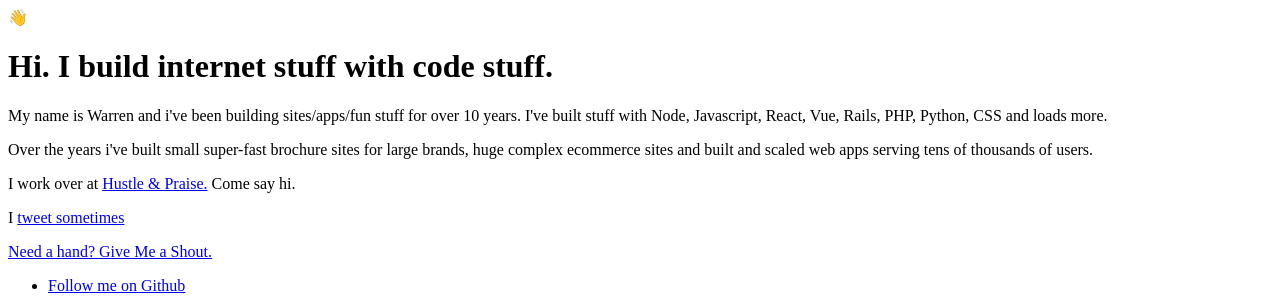
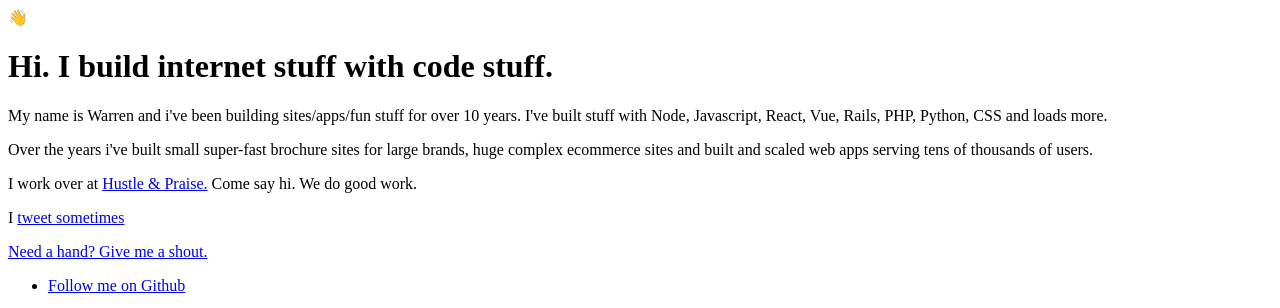
Before and after one commit to Wurren/warrenhaskins.dev, a Next.js app: page / in a window 1280 px wide. Shown: the top 308 px of the page. Built offline with nearby package versions, Linux system fonts and the light colour scheme.

Commit message:
few text tweaks

```diff
--- a/pages/index.js
+++ b/pages/index.js
@@ -10,7 +10,7 @@ export default function Home() {
                 <meta name="title" content="Warren Haskins | I build internet stuff with code stuff." />
                 <meta
                     name="description"
-                    content=" My name is Warren and i've been building sites/apps/fun stuff for over 10 years."
+                    content="My name is Warren and i've been building sites/apps/fun stuff for over 10 years."
                 />
 
                 <meta property="og:type" content="website" />
@@ -18,7 +18,7 @@ export default function Home() {
                 <meta property="og:title" content="Warren Haskins | I build internet stuff with code stuff." />
                 <meta
                     property="og:description"
-                    content=" My name is Warren and i've been building sites/apps/fun stuff for over 10 years."
+                    content="My name is Warren and i've been building sites/apps/fun stuff for over 10 years."
                 />
                 <meta
                     property="og:image"
@@ -30,7 +30,7 @@ export default function Home() {
                 <meta property="twitter:title" content="Warren Haskins | I build internet stuff with code stuff." />
                 <meta
                     property="twitter:description"
-                    content=" My name is Warren and i've been building sites/apps/fun stuff for over 10 years."
+                    content="My name is Warren and i've been building sites/apps/fun stuff for over 10 years."
                 />
                 <meta
                     property="twitter:image"
@@ -66,7 +66,7 @@ export default function Home() {
                         <a className="font-bold" href="https://hustleandpraise.com">
                             Hustle & Praise.
                         </a>{' '}
-                        Come say hi.
+                        Come say hi. We do good work.
                     </p>
 
                     <p class="my-5">
@@ -85,7 +85,7 @@ export default function Home() {
                             href="mailto:warrenhaskins@gmail.com"
                             className="bg-gray-800 rounded-full p-3 px-6 font-bold inline-block"
                         >
-                            Need a hand? Give Me a Shout.
+                            Need a hand? Give me a shout.
                         </a>
                     </p>
 
```
